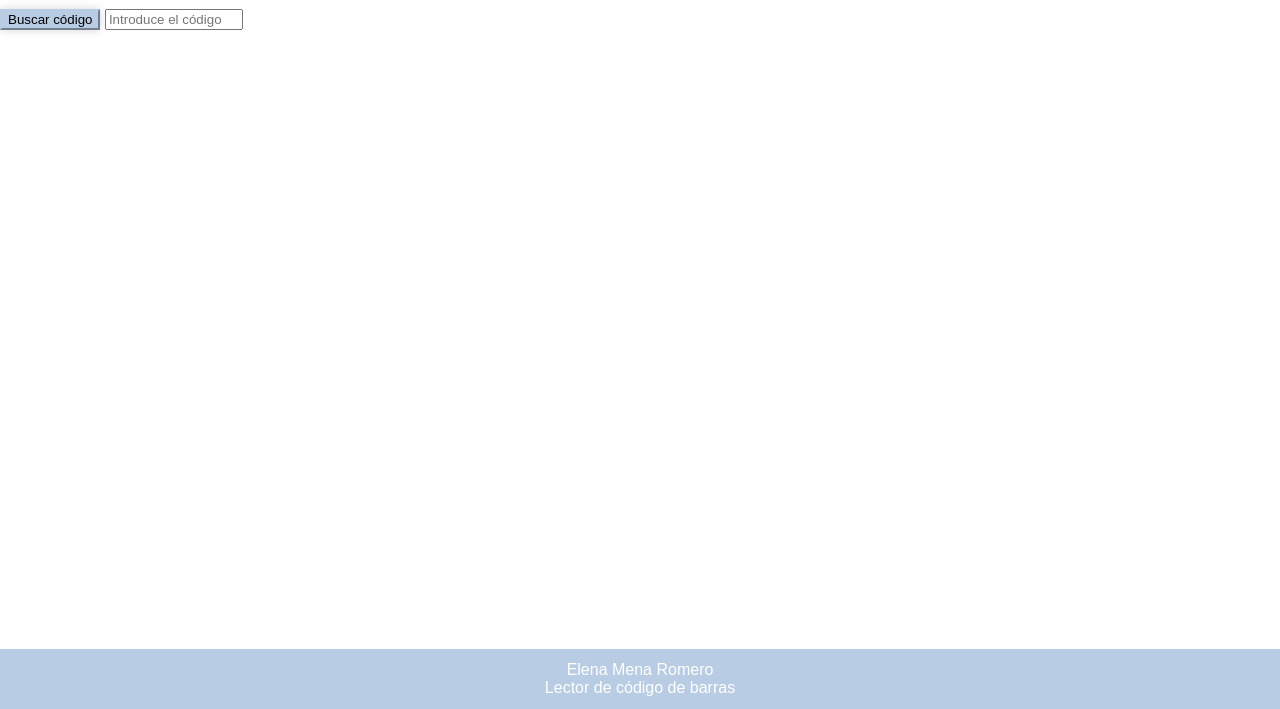
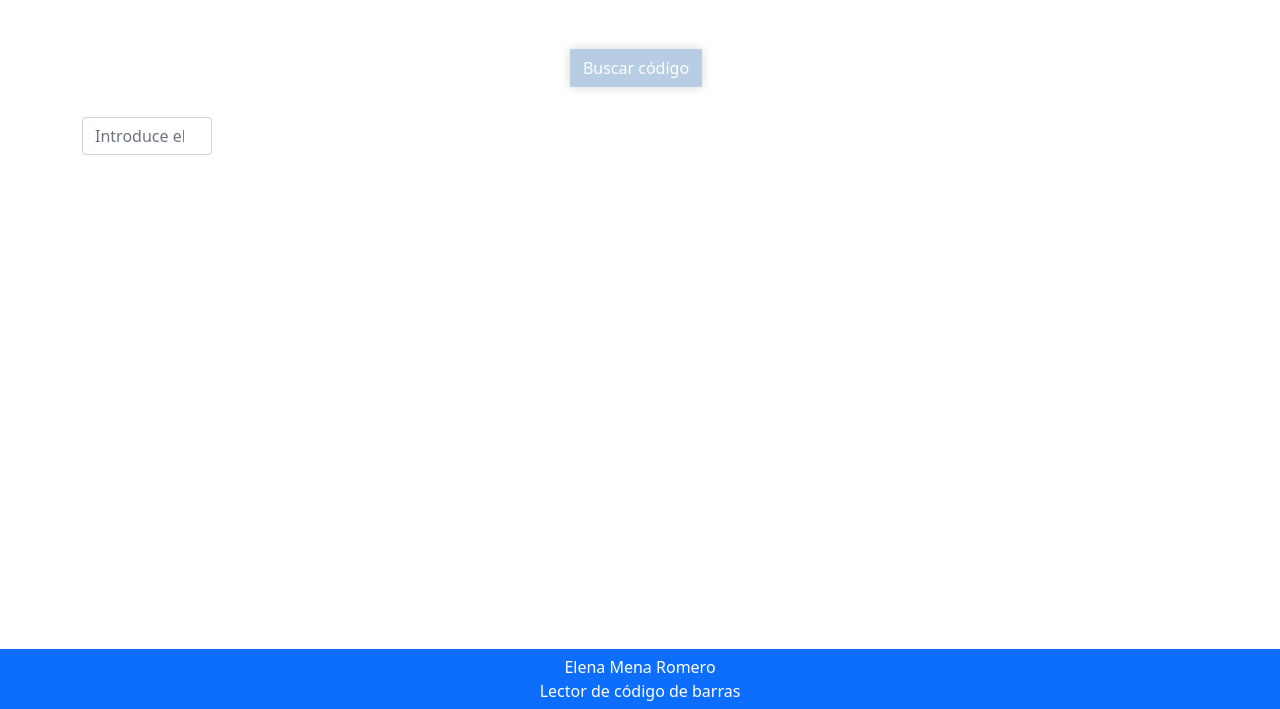
Before and after one commit to Elenamena/empresa_1daw, a plain HTML site: page proyecto/index.html in a window 1280 px wide. Shown: the part 91-800 px from the top of the page. Drawn offline with nearby package versions, Linux system fonts and the light colour scheme; no server answers.

Commit message:
bootstrap

```diff
--- a/proyecto/index.html
+++ b/proyecto/index.html
@@ -6,7 +6,7 @@
     <meta name="viewport" content="width=device-width, initial-scale=1.0">
     <title>Proyecto</title>
     <link rel="stylesheet" href="style.css">
-    <link href="https://cdn.jsdelivr.net/npm/bootstrap@5.3.6/dist/css/bootstrap.min.css " crossorigin="anonymous">
+    <link href="https://cdn.jsdelivr.net/npm/bootstrap@5.0.2/dist/css/bootstrap.min.css" rel="stylesheet" integrity="sha384-EVSTQN3/azprG1Anm3QDgpJLIm9Nao0Yz1ztcQTwFspd3yD65VohhpuuCOmLASjC" crossorigin="anonymous">
     <script src="https://code.jquery.com/jquery-3.7.1.min.js"></script>
     <script src="https://cdn.jsdelivr.net/npm/bootstrap@5.3.6/dist/js/bootstrap.bundle.min.js"></script>
     <script src="https://unpkg.com/@zxing/library@latest"></script>
```
